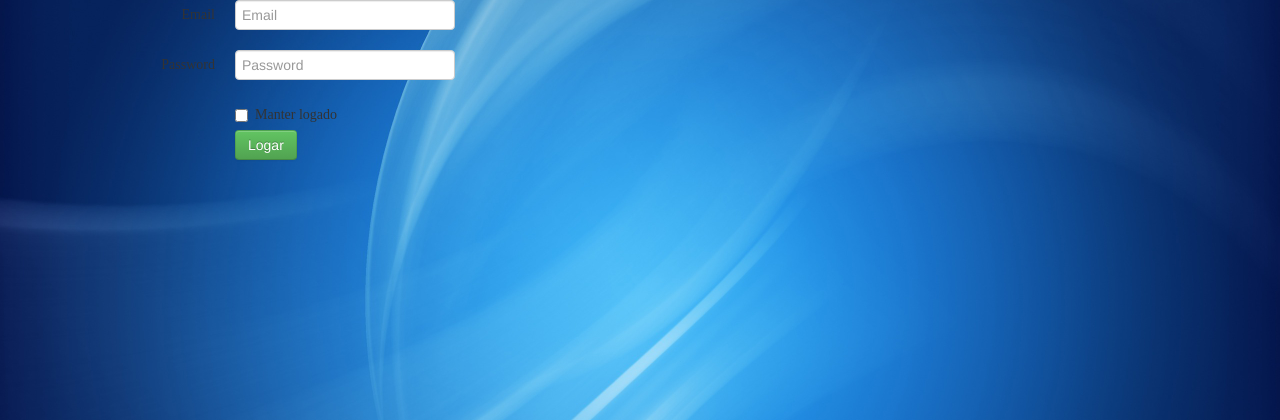
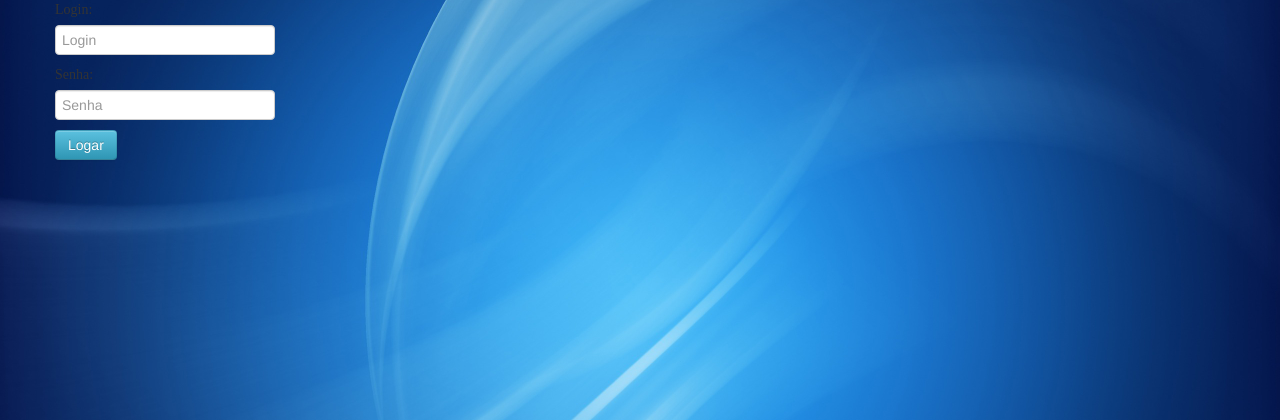
Before and after one commit to BrunoRB/ProjetoBanco, a PHP site: page /login.php in a window 1280 px wide. Shown: the part 101-521 px from the top of the page. Run offline with PHP 8.4, Linux system fonts and the light colour scheme; data that the repository does not hold is empty; style sheets or scripts are compiled from the project's sources.

Commit message:
Definido template do projeto

```diff
--- a/codigo/ProjectFree/application/login.php
+++ b/codigo/ProjectFree/application/login.php
@@ -1,35 +1,24 @@
 <?php
 
-include_once '../templates/header.php';
+include_once '../templates/body.php';
 
-?>
-<div class="container">
+class Login extends Body {
 
-	<div class="container">
-		<form class="form-horizontal" method="post" action="">
-			<div class="control-group">
-				<label class="control-label" for="inputEmail">Email</label>
-				<div class="controls">
-					<input type="text" id="inputEmail" placeholder="Email">
-				</div>
-			</div>
-			<div class="control-group">
-				<label class="control-label" for="inputPassword">Password</label>
-				<div class="controls">
-					<input type="password" id="inputPassword" placeholder="Password">
-				</div>
-			</div>
-			<div class="control-group">
-				<div class="controls">
-					<label class="checkbox"> <input type="checkbox"> Manter logado
-					</label>
-					<button type="submit" class="btn btn-success btn-medium">Logar</button>
-				</div>
-			</div>
-		</form>
-	</div>
+	public function __construct() {
+		$this->setTtile('Login');
+		parent::__construct();
+	}
 
-</div>
-<?php
+	public function loadBody() {
+		?>
+		<div class="container">
+			<label for="login">Login: </label>
+			<input id="login" type="text" placeholder="Login" />
+			<label for="senha">Senha: </label>
+			<input id="senha" type="password" placeholder="Senha" /> <br />
+			<button type="submit" class="btn btn-info btn-medium">Logar</button>
+		</div>
 
-include_once '../templates/footer.php';
+		<?php
+	}
+} new Login();
--- /dev/null
+++ b/codigo/ProjectFree/templates/body.php
@@ -0,0 +1,30 @@
+<?php
+
+include_once 'header.php';
+include_once 'footer.php';
+
+class Body {
+	private $title;
+
+	public function __construct() {
+		$this->init();
+	}
+
+	private function init() {
+		Header::loadHead($this->getTitle());
+		$this->loadBody();
+		Footer::loadFooter();
+	}
+
+	public function loadBody(){
+
+	}
+
+	public function getTitle() {
+		return $this->title;
+	}
+
+	public function setTtile($title) {
+		$this->title = $title;
+	}
+}
--- a/codigo/ProjectFree/templates/footer.php
+++ b/codigo/ProjectFree/templates/footer.php
@@ -1,5 +1,8 @@
+<?php
 
-
+class Footer {
+	public static function loadFooter() {
+		?>
 
 		<footer class="footer navbar-fixed-bottom">
 			<div class="pagination-centered">
@@ -9,3 +12,6 @@
 		</footer>
 	</body>
 </html>
+		<?php
+	}
+}
--- a/codigo/ProjectFree/templates/header.php
+++ b/codigo/ProjectFree/templates/header.php
@@ -1,9 +1,18 @@
+<?php
+
+/**
+ *
+ */
+class Header{
+
+	public static function loadHead($title) {
+		?>
 <!DOCTYPE HTML>
 
 <html lang="pt-BR">
 	<head>
 		<meta charset='utf-8' />
-		<title>Project Free</title>
+		<title><?php echo $title ? $title . ' | ' : '';?>Project Free</title>
 
 		<meta name="viewport" content="width=device-width, initial-scale=1.0">
 		<link rel="stylesheet" type="text/css" href="../resources/css/bootstrap.css" />
@@ -19,17 +28,21 @@
 				<h1 class="text-">ProjectFree</h1>
 				<nav class="navbar-inverse">
 					<div class="navbar navbar-fixed-top navbar-inner ">
-						<a class="brand" href="index.php">Project Free</a>
+						<a class="brand" href="<?php echo $urlApps;?>index.php">Project Free</a>
 						<ul class="nav">
-							<li><a href="index.php">Home</a></li>
-							<li><a href="sobre.php">Sobre</a></li>
-							<li><a href="faleconosco.php">Fale conosco</a></li>
+							<li><a href="/ProjectFree/application/index.php">Home</a></li>
+							<li><a href="/ProjectFree/application/sobre.php">Sobre</a></li>
+							<li><a href="/ProjectFree/application/faleconosco.php">Fale conosco</a></li>
 						</ul>
 						<ul class="nav">
-							<li><a href="cadastro.php">Cadastrar</a></li>
-							<li><a href="login.php">Logar</a></li>
+							<li><a href="/ProjectFree/application/cadastro.php">Cadastrar</a></li>
+							<li><a href="/ProjectFree/application/login.php">Logar</a></li>
 						</ul>
 					</div>
 				</nav>
 			</div>
 		</header>
+
+		<?php
+	}
+}
```
Also changed, not shown: codigo/ProjectFree/application/cadastro.php (+11 -3 lines), codigo/ProjectFree/application/faleconosco.php (+3 -6 lines), codigo/ProjectFree/application/index.php (+10 -3 lines), codigo/ProjectFree/application/sobre.php (+3 -6 lines), codigo/ProjectFree/application/teste.php (added, +36 -0 lines).
